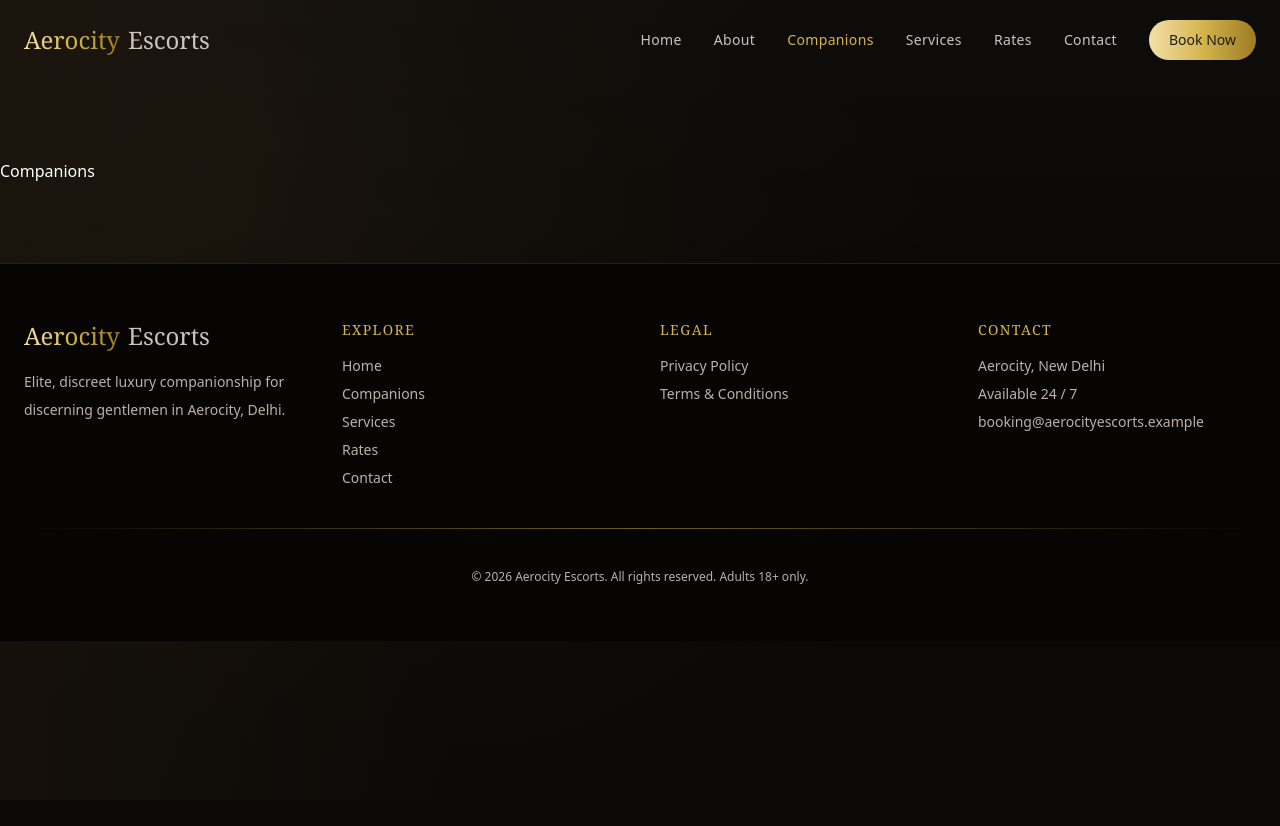
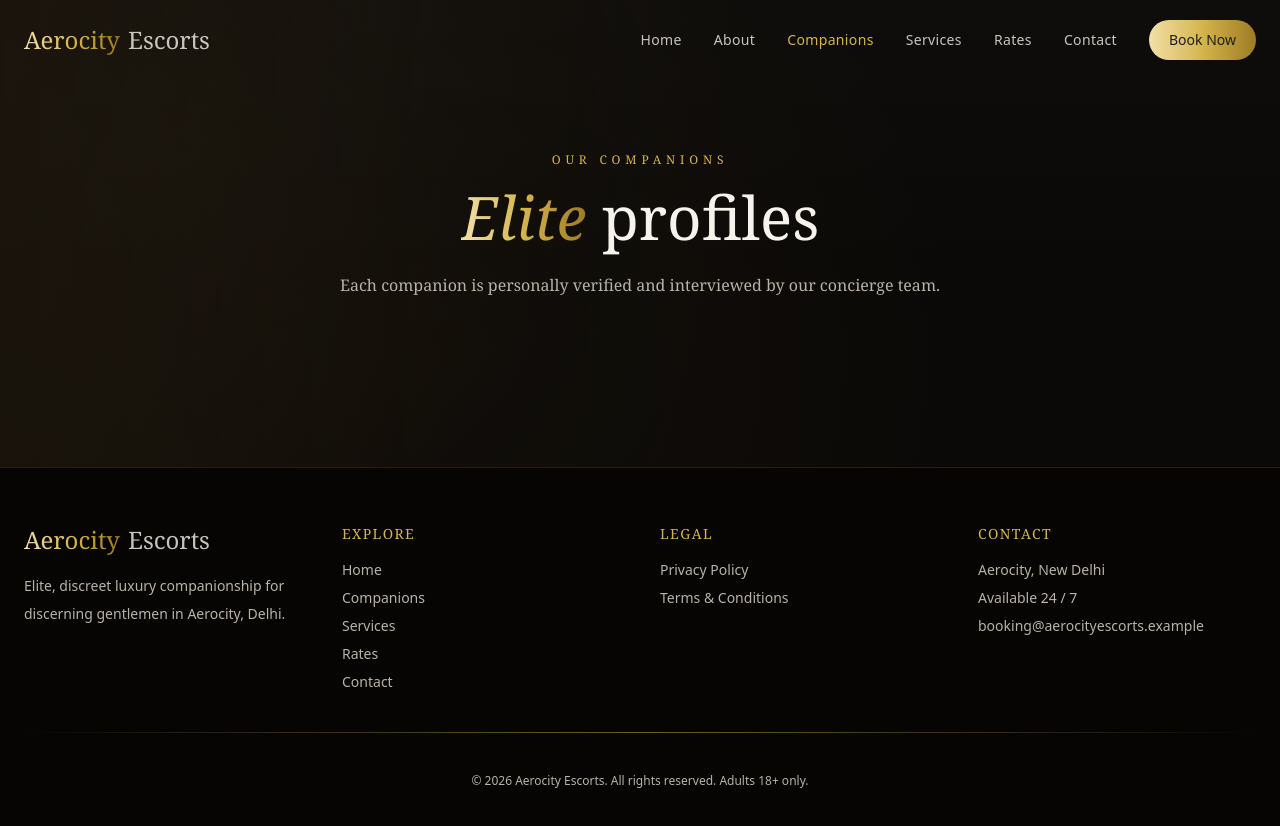
Before and after one commit to shekharsingh890/Agra-Escorts, a React (Vite) app: page /companions in a window 1280 px wide. Shown: the top 826 px of the page. Before the commit the page ends 800 px from the top, so only its background shows below. Built offline with nearby package versions, Linux system fonts and the light colour scheme.

Commit message:
all done except companion/contact

```diff
--- a/src/pages/Companions.tsx
+++ b/src/pages/Companions.tsx
@@ -1,8 +1,21 @@
-
+import Heading from "../section/Heading"
 
 const Companions = () => {
   return (
-    <div>Companions</div>
+    <>
+      <section className="mx-auto max-w-7xl px-6 py-8 pt-38">
+        <Heading badge="Our companions"
+          title={
+            <>
+              <span className="bg-linear-to-r from-[#f2e0a6] via-[#d4b54c] to-[#9e7b23] bg-clip-text italic text-transparent">
+                Elite
+              </span>{" "}
+              profiles
+            </>
+          } subtitle="Each companion is personally verified and interviewed by our concierge team."
+        />
+      </section>
+    </>
   )
 }
 
```
